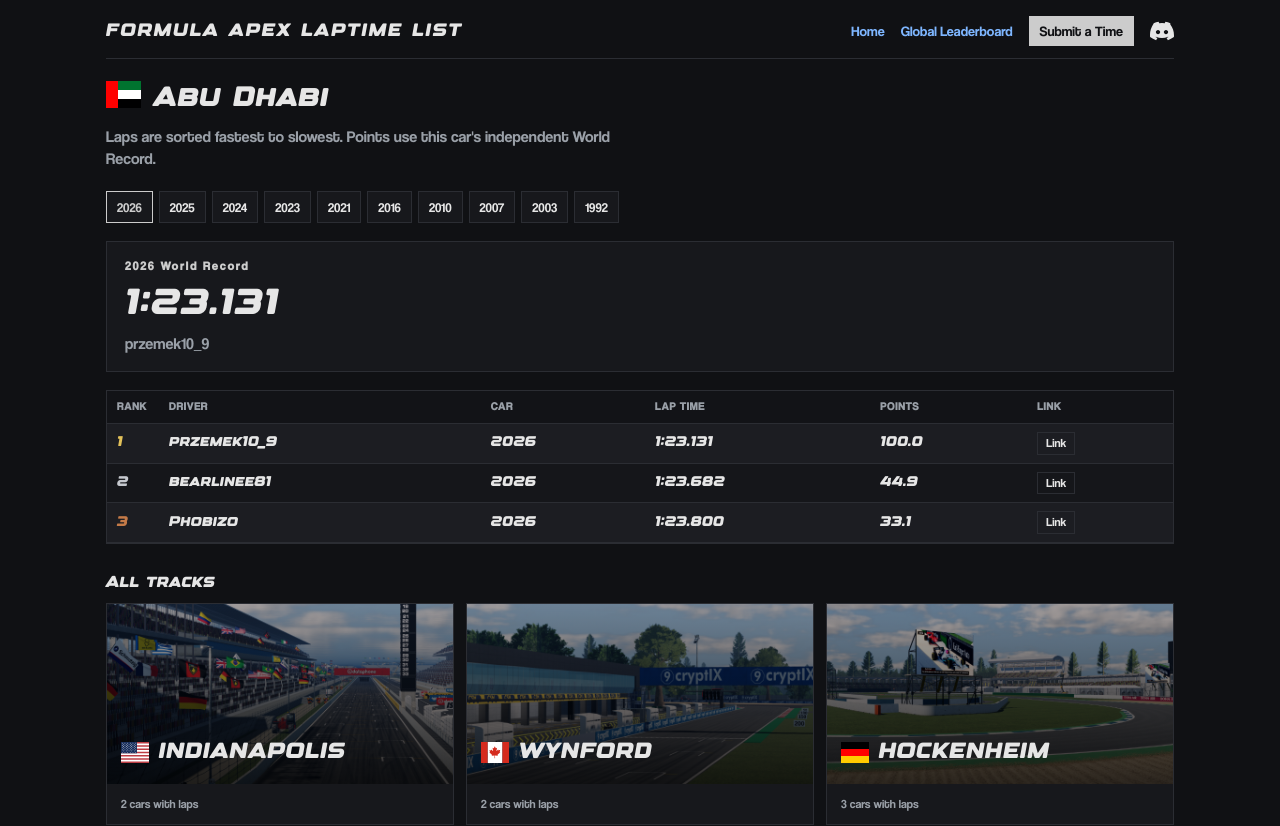
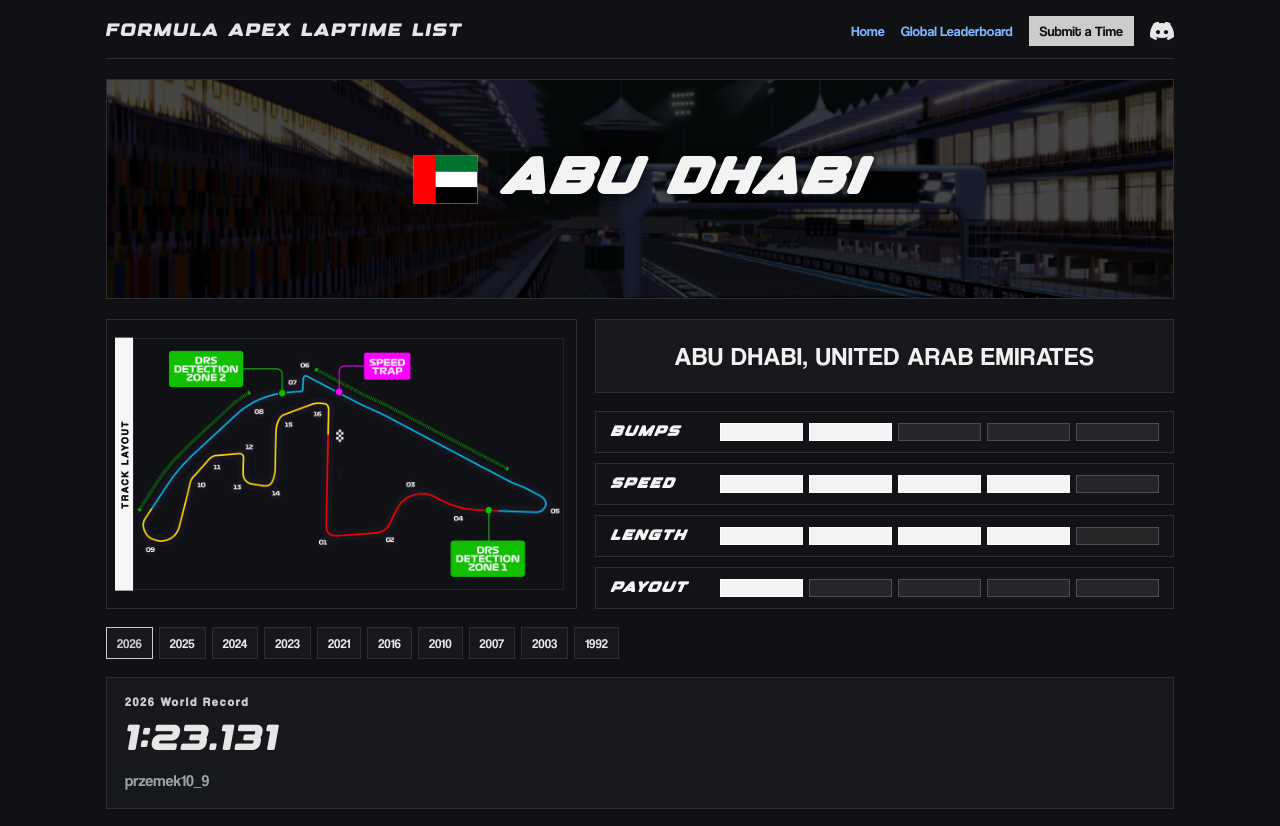
Before and after one commit to Lartum01/apexlist, a React (Vite) app: page /tracks/abudhabi in a window 1280 px wide. Shown: the top 826 px of the page. Built offline with nearby package versions, Linux system fonts and the light colour scheme.

Commit message:
Add files via upload

```diff
--- a/src/components/LeaderboardTable.tsx
+++ b/src/components/LeaderboardTable.tsx
@@ -34,7 +34,7 @@
                     target="_blank"
                     rel="noreferrer"
                   >
-                    Link
+                    Video
                   </a>
                 ) : (
                   <span className="muted">-</span>
--- a/src/components/TrackName.tsx
+++ b/src/components/TrackName.tsx
@@ -46,9 +46,6 @@
   countryCode: CountryCode;
 }) {
   return (
-    <span className="track-name">
-      <img className="track-flag" src={countryFlags[countryCode]} alt={getCountryName(countryCode)} />
-      {name}
-    </span>
+    <span className="track-name"><img className="track-flag" src={countryFlags[countryCode]} alt="" aria-hidden="true" title={getCountryName(countryCode)} />{name}</span>
   );
 }
--- a/src/components/TrackNav.tsx
+++ b/src/components/TrackNav.tsx
@@ -1,6 +1,6 @@
 import { Link } from "react-router-dom";
 import { TrackName } from "./TrackName";
-import { tracks } from "../data/tracks";
+import { getTrackBannerUrl, tracks } from "../data/tracks";
 import { laps } from "../data/laps";
 import { getValidLaps, lapsForTrack } from "../utils/leaderboard";
 
@@ -14,8 +14,7 @@
           lapsForTrack(validLaps, track.slug).map((lap) => lap.car)
         ).size;
 
-        // Adjust extension here if you use .jpg or another format.
-        const bgUrl = `/bgimg/${track.slug}.png`;
+        const bgUrl = getTrackBannerUrl(track);
 
         return (
           <Link
--- a/src/data/submission.ts
+++ b/src/data/submission.ts
@@ -1,6 +1,6 @@
 // Replace this placeholder with the published Google Forms URL.
 export const GOOGLE_FORM_URL =
-  "https://docs.google.com/forms/d/e/1FAIpQLSc6TKkKVef9-ZuNi4x7KuNUpBO-ye_qA72wp_q2VP981XzM8g/viewform?usp=publish-editor";
+  "https://docs.google.com/forms/d/e/REPLACE_WITH_YOUR_FORM_ID/viewform?usp=sf_link";
 
 // Edit these guidelines without changing the submission page layout.
 export const submissionGuidelines = [
--- a/src/data/tracks.ts
+++ b/src/data/tracks.ts
@@ -25,33 +25,53 @@
 
 export type CountryCode = keyof typeof countryRegions;
 
+export type TrackRatingKey = "bumps" | "speed" | "length" | "payout";
+
+export type TrackRatings = {
+  bumps: number;
+  speed: number;
+  length: number;
+  payout: number;
+};
+
 export type Track = {
   id: number;
   name: string;
   slug: string;
   countryCode: CountryCode;
+  location?: string;
+  ratings?: Partial<TrackRatings>;
+  bannerImage?: string;
+  layoutImage?: string;
+};
+
+export const defaultTrackRatings: TrackRatings = {
+  bumps: 3,
+  speed: 3,
+  length: 3,
+  payout: 3,
 };
 
 export const tracks: Track[] = [
-  { id: 1, name: " Indianapolis", slug: "indy", countryCode: "usa" },
-  { id: 2, name: " Wynford", slug: "wynford", countryCode: "can" },
-  { id: 3, name: " Hockenheim", slug: "hockenheim", countryCode: "ger" },
-  { id: 4, name: " Turkey", slug: "turkey", countryCode: "tur" },
-  { id: 5, name: " Silverstone", slug: "silverstone", countryCode: "gbr" },
-  { id: 6, name: " Baku", slug: "baku", countryCode: "aze" },
-  { id: 7, name: " Czechia", slug: "czechia", countryCode: "cze" },
-  { id: 8, name: " Winter Park", slug: "winterpark", countryCode: "rus" },
-  { id: 9, name: " Mexico", slug: "mexico", countryCode: "mex" },
-  { id: 10, name: " Zandvoort", slug: "zandvoort", countryCode: "nld" },
-  { id: 11, name: " Saitama", slug: "saitama", countryCode: "jpn" },
-  { id: 12, name: " Magny-Cours", slug: "france", countryCode: "fra" },
-  { id: 13, name: " Miami", slug: "miami", countryCode: "usa" },
-  { id: 14, name: " Las Vegas", slug: "vegas", countryCode: "usa" },
-  { id: 15, name: " Qatar", slug: "qatar", countryCode: "qat" },
-  { id: 16, name: " Australia", slug: "australia", countryCode: "aus" },
-  { id: 17, name: " Monza", slug: "monza", countryCode: "ita" },
-  { id: 18, name: " Abu Dhabi", slug: "abudhabi", countryCode: "are" },
-  { id: 19, name: " Montreal", slug: "montreal", countryCode: "can" },
+  { id: 1, name: "Indianapolis", slug: "indy", countryCode: "usa", location: "Indianapolis, United States", ratings: { bumps: 3, speed: 5, length: 2, payout: 3 } },
+  { id: 2, name: "Wynford", slug: "wynford", countryCode: "can", location: "Ontario, Canada", ratings: { bumps: 4, speed: 2, length: 1, payout: 5 } },
+  { id: 3, name: "Hockenheim", slug: "hockenheim", countryCode: "ger", location: "Hockenheim, Germany", ratings: { bumps: 1, speed: 5, length: 1, payout: 5 } },
+  { id: 4, name: "Turkey", slug: "turkey", countryCode: "tur", location: "Istanbul, Turkey", ratings: { bumps: 5, speed: 3, length: 2, payout: 3 } },
+  { id: 5, name: "Silverstone", slug: "silverstone", countryCode: "gbr", location: "Silverstone, United Kingdom", ratings: { bumps: 4, speed: 4, length: 5, payout: 1 } },
+  { id: 6, name: "Baku", slug: "baku", countryCode: "aze", location: "Baku, Azerbaijan", ratings: { bumps: 3, speed: 5, length: 3, payout: 5 } },
+  { id: 7, name: "Czechia", slug: "czechia", countryCode: "cze", location: "Brno, Czech Republic", ratings: { bumps: 3, speed: 2, length: 2, payout: 4 } },
+  { id: 8, name: "Winter Park", slug: "winterpark", countryCode: "rus", location: "Winter Park, Russia", ratings: { bumps: 1, speed: 4, length: 4, payout: 2 } },
+  { id: 9, name: "Mexico", slug: "mexico", countryCode: "mex", location: "Mexico City, Mexico", ratings: { bumps: 1, speed: 5, length: 3, payout: 4 } },
+  { id: 10, name: "Zandvoort", slug: "zandvoort", countryCode: "nld", location: "Zandvoort, Netherlands", ratings: { bumps: 5, speed: 3, length: 1, payout: 3 } },
+  { id: 11, name: "Saitama", slug: "saitama", countryCode: "jpn", location: "Saitama, Japan", ratings: { bumps: 2, speed: 4, length: 2, payout: 3 } },
+  { id: 12, name: "Magny-Cours", slug: "france", countryCode: "fra", location: "Magny-Cours, France", ratings: { bumps: 3, speed: 4, length: 1, payout: 4 } },
+  { id: 13, name: "Miami", slug: "miami", countryCode: "usa", location: "Miami, United States", ratings: { bumps: 3, speed: 5, length: 4, payout: 2 } },
+  { id: 14, name: "Las Vegas", slug: "vegas", countryCode: "usa", location: "Las Vegas, United States", ratings: { bumps: 1, speed: 5, length: 5, payout: 2 } },
+  { id: 15, name: "Qatar", slug: "qatar", countryCode: "qat", location: "Lusail, Qatar", ratings: { bumps: 1, speed: 3, length: 5, payout: 2 } },
+  { id: 16, name: "Australia", slug: "australia", countryCode: "aus", location: "Melbourne, Australia", ratings: { bumps: 1, speed: 4, length: 3, payout: 4 } },
+  { id: 17, name: "Monza", slug: "monza", countryCode: "ita", location: "Monza, Italy", ratings: { bumps: 3, speed: 5, length: 3, payout: 1 } },
+  { id: 18, name: "Abu Dhabi", slug: "abudhabi", countryCode: "are", location: "Abu Dhabi, United Arab Emirates", ratings: { bumps: 2, speed: 4, length: 4, payout: 1 } },
+  { id: 19, name: "Montreal", slug: "montreal", countryCode: "can", location: "Montréal, Canada", ratings: { bumps: 2, speed: 4, length: 2, payout: 1 } },
 ];
 
 export function getCountryName(countryCode: CountryCode): string {
@@ -61,6 +81,52 @@
   );
 }
 
+export function validateTrackRating(
+  value: number | undefined,
+  key: TrackRatingKey
+): number {
+  const fallback = defaultTrackRatings[key];
+  const safeValue = value ?? fallback;
+
+  if (!Number.isInteger(safeValue)) {
+    console.warn(`Invalid track rating for ${key}: expected integer 1-5, received ${safeValue}. Using ${fallback}.`);
+    return fallback;
+  }
+
+  if (safeValue < 1 || safeValue > 5) {
+    console.warn(`Invalid track rating for ${key}: ${safeValue} is outside the 1-5 range. Using ${fallback}.`);
+    return fallback;
+  }
+
+  return safeValue;
+}
+
+export function getTrackRatings(track: Track | undefined): TrackRatings {
+  if (!track) {
+    return { ...defaultTrackRatings };
+  }
+
+  return {
+    bumps: validateTrackRating(track.ratings?.bumps, "bumps"),
+    speed: validateTrackRating(track.ratings?.speed, "speed"),
+    length: validateTrackRating(track.ratings?.length, "length"),
+    payout: validateTrackRating(track.ratings?.payout, "payout"),
+  };
+}
+
+export function getTrackBannerUrl(track: Track): string {
+  return track.bannerImage || `/bgimg/${track.slug}.png`;
+}
+
+export function getTrackLayoutUrl(track: Track): string {
+  if (track.layoutImage) {
+    return track.layoutImage;
+  }
+
+  // Layout assets are WebP files keyed by track slug in public/layouts.
+  return `/layouts/${track.slug}.webp`;
+}
+
 export function getTrackBySlug(slug: string): Track | undefined {
   return tracks.find((track) => track.slug === slug);
 }
--- a/src/index.css
+++ b/src/index.css
@@ -172,6 +172,170 @@
   margin: 0 0 8px;
   font-size: 28px;
   font-weight: 400;
+}
+
+.track-page {
+  display: block;
+}
+
+.track-hero {
+  position: relative;
+  min-height: 220px;
+  border: 1px solid var(--border);
+  background-position: center;
+  background-repeat: no-repeat;
+  background-size: cover;
+  overflow: hidden;
+  margin-bottom: 20px;
+}
+
+.track-hero-overlay {
+  position: absolute;
+  inset: 0;
+  display: flex;
+  align-items: center;
+  justify-content: center;
+  background: rgba(0, 0, 0, 0.32);
+}
+
+.track-hero-title {
+  margin: 0;
+  text-align: center;
+}
+
+.track-hero-title .track-name {
+  display: inline-flex;
+  align-items: center;
+  justify-content: center;
+  gap: 0.5em;
+  font-size: clamp(2.1rem, 4vw, 4.5rem);
+  line-height: 1;
+  font-weight: 700;
+  font-style: italic;
+  letter-spacing: 0.06em;
+  text-transform: uppercase;
+  color: #f3f3f3;
+  text-shadow: 0 2px 12px rgba(0, 0, 0, 0.65);
+}
+
+.track-hero-title .track-flag {
+  width: 1.3em;
+  height: auto;
+  box-shadow: 0 0 0 1px rgba(255, 255, 255, 0.3);
+}
+
+.track-info-layout {
+  display: grid;
+  grid-template-columns: 1.1fr 1.35fr;
+  gap: 18px;
+  margin-bottom: 18px;
+}
+
+.track-layout-panel {
+  position: relative;
+  display: flex;
+  align-items: center;
+  justify-content: center;
+  min-height: 250px;
+  background: #101114;
+  border: 1px solid var(--border);
+  overflow: hidden;
+  padding: 18px 12px 18px 26px;
+}
+
+.track-layout-label {
+  position: absolute;
+  left: 8px;
+  top: 18px;
+  bottom: 18px;
+  width: 18px;
+  display: flex;
+  align-items: center;
+  justify-content: center;
+  background: rgba(255, 255, 255, 0.96);
+  color: #0b0d10;
+  font-size: 10px;
+  font-family: var(--font-secondary);
+  font-weight: 700;
+  letter-spacing: 0.2em;
+  writing-mode: vertical-rl;
+  text-orientation: mixed;
+  transform: rotate(180deg);
+}
+
+.track-layout-image {
+  width: 100%;
+  height: 100%;
+  min-height: 200px;
+  object-fit: contain;
+  background: #0f1115;
+  border: 1px solid rgba(255, 255, 255, 0.08);
+}
+
+.track-stats-panel {
+  display: flex;
+  flex-direction: column;
+  gap: 18px;
+}
+
+.track-location-panel {
+  display: flex;
+  align-items: center;
+  justify-content: center;
+  text-align: center;
+  min-height: 74px;
+  padding: 14px 18px;
+  background: rgba(23, 24, 28, 0.96);
+  border: 1px solid var(--border);
+  color: #f1f1f1;
+  font-size: clamp(1.35rem, 2vw, 2.2rem);
+  font-family: var(--font-secondary);
+  font-weight: 400;
+  font-style: normal;
+  letter-spacing: 0.04em;
+  text-transform: uppercase;
+}
+
+.track-rating-grid {
+  display: grid;
+  gap: 10px;
+}
+
+.rating-bar {
+  display: grid;
+  grid-template-columns: 98px minmax(0, 1fr);
+  align-items: center;
+  gap: 12px;
+  padding: 10px 14px;
+  background: rgba(18, 19, 22, 0.96);
+  border: 1px solid var(--border);
+}
+
+.rating-label {
+  font-size: 0.9rem;
+  font-weight: 700;
+  font-style: italic;
+  color: #f4f4f4;
+  letter-spacing: 0.12em;
+  text-transform: uppercase;
+}
+
+.rating-segments {
+  display: grid;
+  grid-template-columns: repeat(5, minmax(26px, 1fr));
+  gap: 6px;
+}
+
+.rating-segment {
+  display: block;
+  height: 18px;
+  background: rgba(255, 255, 255, 0.08);
+  border: 1px solid rgba(255, 255, 255, 0.18);
+}
+
+.rating-segment.filled {
+  background: #f3f3f3;
+  border-color: rgba(255, 255, 255, 0.7);
 }
 
 .lede {
@@ -463,6 +627,18 @@
   .track-card-name .track-name {
     font-size: 18px;
   }
+
+  .track-info-layout {
+    grid-template-columns: 1fr;
+  }
+
+  .track-layout-panel {
+    min-height: 200px;
+  }
+
+  .rating-bar {
+    grid-template-columns: 80px minmax(0, 1fr);
+  }
 }
 
 @media (max-width: 480px) {
@@ -485,4 +661,19 @@
   .page h1 {
     font-size: 22px;
   }
+
+  .track-location-panel {
+    min-height: 56px;
+    font-size: 1.1rem;
+    letter-spacing: 0.05em;
+  }
+
+  .rating-label {
+    font-size: 0.72rem;
+    letter-spacing: 0.09em;
+  }
+
+  .rating-segment {
+    height: 14px;
+  }
 }
--- a/src/pages/GlobalPage.tsx
+++ b/src/pages/GlobalPage.tsx
@@ -1,6 +1,5 @@
 import { useMemo } from "react";
 import { Link } from "react-router-dom";
-import { TrackName } from "../components/TrackName";
 import { laps } from "../data/laps";
 import { getGlobalLeaderboard } from "../utils/leaderboard";
 
@@ -50,8 +49,7 @@
                   .map((track) => {
                     return (
                       <Link key={track.slug} className="pill" to={`/tracks/${track.slug}`}>
-                        <TrackName name={track.name} countryCode={track.countryCode} />
-                        : {track.pointsLabel}
+                        {track.name}: {track.pointsLabel}
                       </Link>
                     );
                   })}
--- a/src/pages/TrackPage.tsx
+++ b/src/pages/TrackPage.tsx
@@ -2,18 +2,42 @@
 import { Link, useParams } from "react-router-dom";
 import { LeaderboardTable } from "../components/LeaderboardTable";
 import { TrackName } from "../components/TrackName";
-import { TrackNav } from "../components/TrackNav";
 import { WorldRecordBox } from "../components/WorldRecordBox";
 import { cars } from "../data/cars";
 import { laps } from "../data/laps";
-import { getTrackBySlug } from "../data/tracks";
+import {
+  getTrackBannerUrl,
+  getTrackBySlug,
+  getTrackLayoutUrl,
+  getTrackRatings,
+} from "../data/tracks";
 import { getValidLaps, getWorldRecord, lapsForTrack, rankTrackLaps } from "../utils/leaderboard";
+
+function RatingBar({ label, value }: { label: string; value: number }) {
+  const segments = Array.from({ length: 5 }, (_, index) => index < value);
+
+  return (
+    <div className="rating-bar" aria-label={`${label} rating ${value} out of 5`}>
+      <div className="rating-label">{label}</div>
+      <div className="rating-segments" role="img" aria-hidden="true">
+        {segments.map((isFilled, index) => (
+          <span
+            key={`${label}-${index}`}
+            className={`rating-segment${isFilled ? " filled" : ""}`}
+          />
+        ))}
+      </div>
+    </div>
+  );
+}
 
 export function TrackPage() {
   const { slug } = useParams();
   const track = slug ? getTrackBySlug(slug) : undefined;
   const [selectedCarId, setSelectedCarId] = useState(cars[0]?.id ?? "");
   const selectedCar = cars.find((car) => car.id === selectedCarId) ?? cars[0];
+
+  const ratings = track ? getTrackRatings(track) : null;
 
   const { rows, record } = useMemo(() => {
     if (!track || !selectedCar) {
@@ -36,14 +60,52 @@
     );
   }
 
+  const bannerUrl = getTrackBannerUrl(track);
+  const layoutUrl = getTrackLayoutUrl(track);
+
   return (
-    <div className="page">
-      <h1>
-        <TrackName name={track.name} countryCode={track.countryCode} />
-      </h1>
-      <p className="lede">
-        Laps are sorted fastest to slowest. Points use this car&apos;s independent World Record.
-      </p>
+    <div className="page track-page">
+      <header
+        className="track-hero"
+        style={{ backgroundImage: `linear-gradient(rgba(0,0,0,0.6), rgba(0,0,0,0.6)), url(${bannerUrl})` }}
+      >
+        <div className="track-hero-overlay">
+          <h1 className="track-hero-title">
+            <TrackName name={track.name} countryCode={track.countryCode} />
+          </h1>
+        </div>
+      </header>
+
+      <section className="track-info-layout">
+        <div className="track-layout-panel">
+          <div className="track-layout-label">TRACK LAYOUT</div>
+          <img
+            className="track-layout-image"
+            src={layoutUrl}
+            alt={`${track.name} layout map`}
+            onError={(event) => {
+              const target = event.currentTarget;
+              target.onerror = null;
+              target.src = "/PALL.webp";
+            }}
+          />
+        </div>
+
+        <div className="track-stats-panel">
+          <div className="track-location-panel">{track.location || "Track location unavailable"}</div>
+          <div className="track-rating-grid">
+            {ratings && (
+              <>
+                <RatingBar label="Bumps" value={ratings.bumps} />
+                <RatingBar label="Speed" value={ratings.speed} />
+                <RatingBar label="Length" value={ratings.length} />
+                <RatingBar label="Payout" value={ratings.payout} />
+              </>
+            )}
+          </div>
+        </div>
+      </section>
+
       <div className="car-tabs" role="group" aria-label="Filter leaderboard by car">
         {cars.map((car) => (
           <button
@@ -59,8 +121,6 @@
       </div>
       {selectedCar && <WorldRecordBox record={record} carName={selectedCar.name} />}
       <LeaderboardTable rows={rows} />
-      <h2 className="section-title">All tracks</h2>
-      <TrackNav />
     </div>
   );
 }
```
